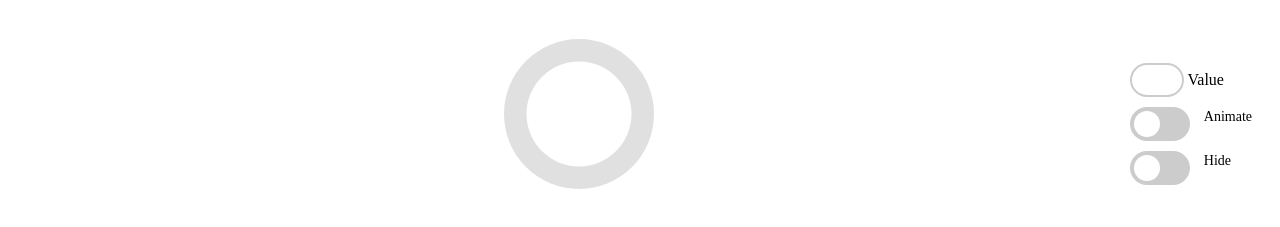
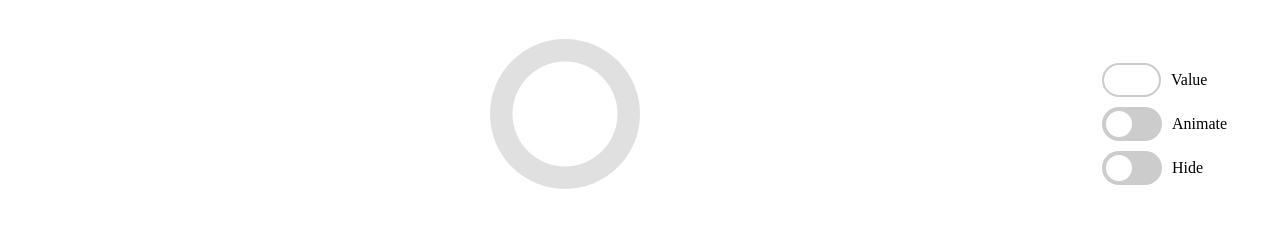
Before and after one commit to zhirnovaAlisA/progress, a plain HTML site: page index.html in a window 1280 px wide. Shown: the part 61-288 px from the top of the page. Drawn offline with Linux system fonts and the light colour scheme.

Commit message:
size fix

```diff
--- a/index.css
+++ b/index.css
@@ -1,12 +1,12 @@
 /* Общий контейнер */
 .container {
     display: flex;
-    flex-direction: column;  /* По умолчанию элементы расположены вертикально */
+    flex-direction: column;
     align-items: center;
     padding: 20px;
 }
 
-/* для широких экранов */
+/* Адаптивность для широких экранов */
 @media (min-width: 600px) {
     .container {
         flex-direction: row;
@@ -17,12 +17,9 @@
     .progress-container {
         margin-right: 20px;
     }
-
-    .buttons-wrapper {
-        width: auto;
-    }
 }
 
+/* Контейнер для прогресс-круга */
 .progress-container {
     position: relative;
     width: 150px;
@@ -67,25 +64,41 @@
     animation: rotate 2s linear infinite;
 }
 
+/* Контейнер для кнопок */
 .buttons {
     display: flex;
     flex-direction: column;
-    align-items: flex-start;
-    gap: 10px;
+    align-items: flex-start; /* Выравниваем элементы по левому краю */
+    gap: 10px; /* Добавляем отступ между элементами */
     width: 100%;
 }
 
+/* Обертка для кнопок */
 .buttons-wrapper {
     display: flex;
     flex-direction: column;
     align-items: center;
 }
 
-/* поле ввода */
+/* Общий контейнер для каждого элемента (input + label или checkbox + label) */
+.item-container {
+    display: flex;
+    align-items: center;
+    width: 100%;
+}
+
+/* Контейнер для подписей */
+.label-container {
+    margin-left: 10px; /* Отступ между контролем и текстом */
+    min-width: 80px; /* Фиксированная ширина для подписей */
+    text-align: left; /* Текст выровнен слева */
+}
+
+/* Стилизация поля ввода */
 .number {
     -webkit-appearance: none;
     appearance: none;
-    width: 40px;
+    width: 45px;
     height: 20px;
     padding: 5px;
     border: 2px solid #ccc;
@@ -95,20 +108,20 @@
     transition: border-color 0.3s ease;
 }
 
-/* чекбоксы и подписи */
+/* Чекбоксы и подписи */
 .switch-container {
     display: flex;
     align-items: center;
     width: 100%;
 }
 
+/* Подпись к чекбоксу */
 .switch-label {
-    margin-left: 10px;
-    font-size: 14px;
-    min-width: 80px;
-    text-align: left;
+    min-width: 80px; /* Фиксированная ширина для подписей */
+    text-align: left; /* Текст выровнен слева */
 }
 
+/* Стилизация обертки для чекбокса */
 .switch {
     position: relative;
     display: inline-block;
@@ -116,14 +129,14 @@
     height: 34px;
 }
 
-/* Сокрытие стандартного чекбокса */
+/* Скрываем стандартный чекбокс */
 .switch input {
     opacity: 0;
     width: 0;
     height: 0;
 }
 
-/* Фоновая панель */
+/* Создаем фоновую панель */
 .slider {
     position: absolute;
     cursor: pointer;
@@ -136,7 +149,7 @@
     border-radius: 34px;
 }
 
-/* Кружок внутри панели */
+/* Кругляш внутри панели */
 .slider:before {
     position: absolute;
     content: "";
@@ -149,12 +162,12 @@
     border-radius: 50%;
 }
 
-/* Активный чекбокс */
+/* Когда чекбокс активен */
 input:checked + .slider {
     background-color: #2196F3;
 }
 
-/* Перемещение кружка */
+/* Перемещение кругляша при активации */
 input:checked + .slider:before {
     transform: translateX(26px);
 }
--- a/index.html
+++ b/index.html
@@ -13,34 +13,33 @@
             <div class="progress-circle" id="progressCircle"></div>
             <div class="progress-circle-mini" id="progressCircleMini"></div>
         </div>
+
         <div class="buttons-wrapper">
             <div class="buttons">
-            <div class="value-container">
-                <label>
-                    <input class="number" name="number"  min="0" max="100">
-                    Value
-                </label>
+                <div class="item-container value-container">
+                    <input class="number" name="number" min="0" max="100">
+                    <div class="label-container">Value</div>
                 </div>
 
-            <div class="switch-container-animate">
+                <div class="item-container switch-container switch-animate">
                     <label class="switch">
                         <input type="checkbox" class="checkbox-animate">
                         <span class="slider"></span>
                     </label>
-                <span class="switch-label">Animate</span>
+                    <div class="label-container">Animate</div>
                 </div>
 
-            <div class="switch-container-hide">
+                <div class="item-container switch-container">
                     <label class="switch">
                         <input type="checkbox" class="checkbox-hide">
                         <span class="slider"></span>
                     </label>
-                <span class="switch-label">Hide</span>
-            </div>
-
+                    <div class="label-container">Hide</div>
                 </div>
             </div>
         </div>
+    </div>
+
     <script src="index.js"></script>
 </body>
 </html>
--- a/index.js
+++ b/index.js
@@ -1,11 +1,11 @@
 const animateToggle = document.querySelector(".checkbox-animate");
-const animateContainer = document.querySelector(".switch-container-animate");
 const hideToggle = document.querySelector(".checkbox-hide");
 const inputValue = document.querySelector(".number");
 const inputBlock = document.querySelector(".value-container");
 const progressContainer = document.querySelector(".progress-container");
 const progressCircle = document.querySelector(".progress-circle");
 const progressText = document.querySelector(".progress-text");
+const animateContainer = document.querySelector(".switch-animate");
 
 // Отображение показателей на круге
 function updateProgress(value) {
```
Lines whose indentation alone changed are shown as unchanged.
